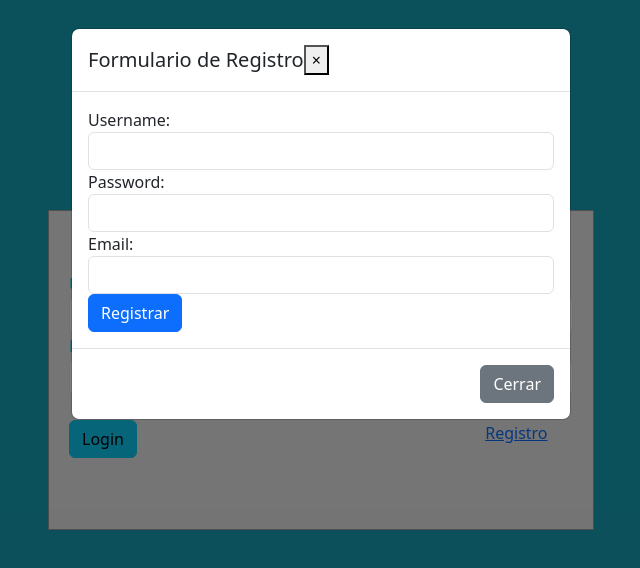
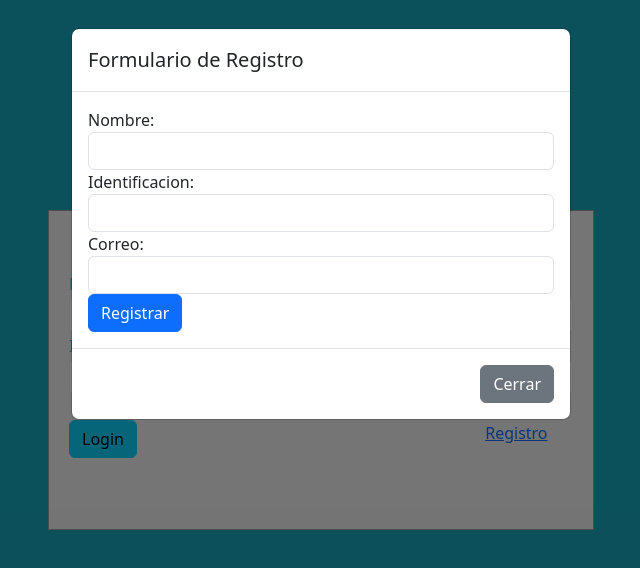
Before and after one commit to W1LL14M-B/marvel-app, a React (Vite) app: page /login in a window 1280 px wide. Both pictures are taken after a click on the button "Registro". Shown: the top 568 px of the page, without its empty margins (319-959 px from the left). Built offline with nearby package versions, Linux system fonts and the light colour scheme.

Commit message:
correcciones en ventana de registro

```diff
--- a/src/pages/LoginPage.jsx
+++ b/src/pages/LoginPage.jsx
@@ -26,7 +26,7 @@ const LoginPage = () => {
                 <h3 className="text-center text-info">Login</h3>
                 <div className="form-group">
                   <label htmlFor="username" className="text-info">
-                    Username:
+                    Nombre:
                   </label>
                   <br />
                   <input
@@ -38,7 +38,7 @@ const LoginPage = () => {
                 </div>
                 <div className="form-group">
                   <label htmlFor="password" className="text-info">
-                    Password:
+                    Identificacion:
                   </label>
                   <br />
                   <input
@@ -79,14 +79,11 @@ const LoginPage = () => {
             <div className="modal-content">
               <div className="modal-header">
                 <h5 className="modal-title">Formulario de Registro</h5>
-                <button type="button" className="close" onClick={closeModal}>
-                  &times;
-                </button>
               </div>
               <div className="modal-body">
                 <form>
                   <div className="form-group">
-                    <label htmlFor="register-username">Username:</label>
+                    <label htmlFor="register-username">Nombre:</label>
                     <input
                       type="text"
                       id="register-username"
@@ -94,7 +91,7 @@ const LoginPage = () => {
                     />
                   </div>
                   <div className="form-group">
-                    <label htmlFor="register-password">Password:</label>
+                    <label htmlFor="register-password">Identificacion:</label>
                     <input
                       type="password"
                       id="register-password"
@@ -102,7 +99,7 @@ const LoginPage = () => {
                     />
                   </div>
                   <div className="form-group">
-                    <label htmlFor="register-email">Email:</label>
+                    <label htmlFor="register-email">Correo:</label>
                     <input
                       type="email"
                       id="register-email"
--- a/src/styles.css
+++ b/src/styles.css
@@ -30,7 +30,7 @@ body {
   height: 100%;
   overflow: hidden;
   z-index: 1050;
-  display: none; /* Por defecto no visible */
+  display: none;
 }
 
 .modal.fade {
@@ -39,9 +39,9 @@ body {
 }
 
 .modal.fade.show {
-  display: block; /* Visible cuando está activo */
+  display: block;
   opacity: 1;
-  background-color: rgba(0, 0, 0, 0.5); /* Fondo semi-transparente */
+  background-color: rgba(0, 0, 0, 0.5);
 }
 
 .modal[role="dialog"] {
```
